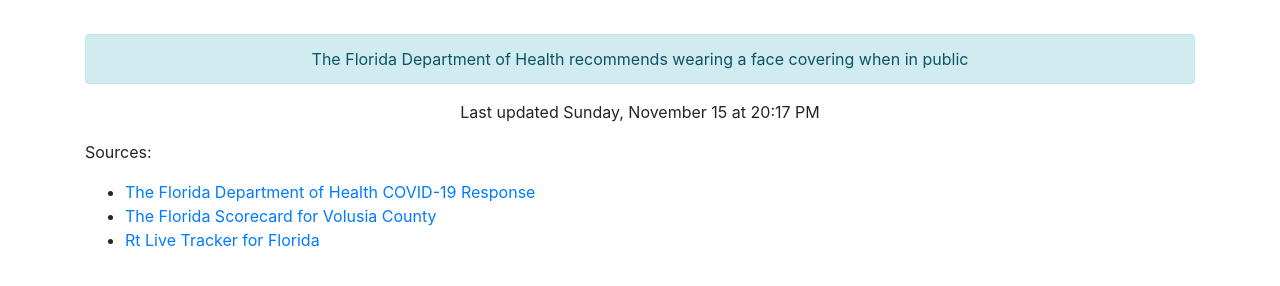
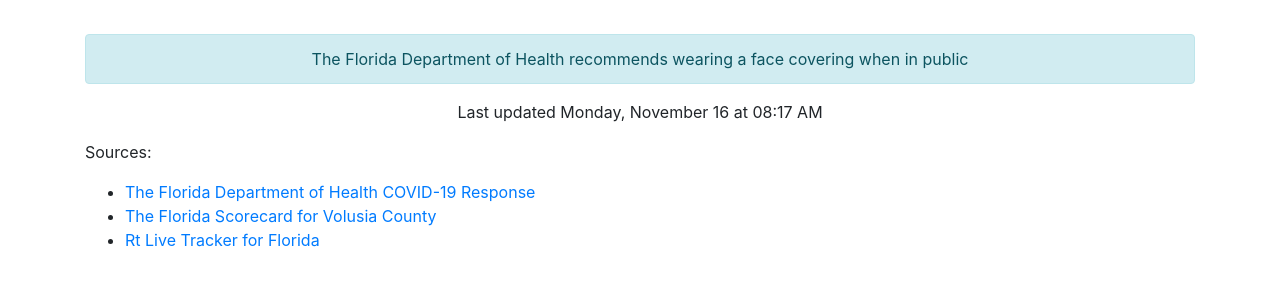
Before and after one commit to thinkjson/timeforchurch, a Jekyll site: the page built from index.md, in a window 1280 px wide. Shown: the part 586-872 px from the top of the page. Built offline with Jekyll 4.4.1, drawn with Linux system fonts in a browser that asks for light colours; our own code applies the rules of GitHub Pages for plain Markdown files.

Commit message:
Updating data

```diff
--- a/_includes/data.html
+++ b/_includes/data.html
@@ -10,4 +10,4 @@
     <div class="outcome text-success">YES</div>
     <div class="alert alert-info" role="alert">The Florida Department of Health recommends wearing a face covering when in public</div>
 
-    <p>Last updated Sunday, November 15 at 20:17 PM</p>
+    <p>Last updated Monday, November 16 at 08:17 AM</p>
```
